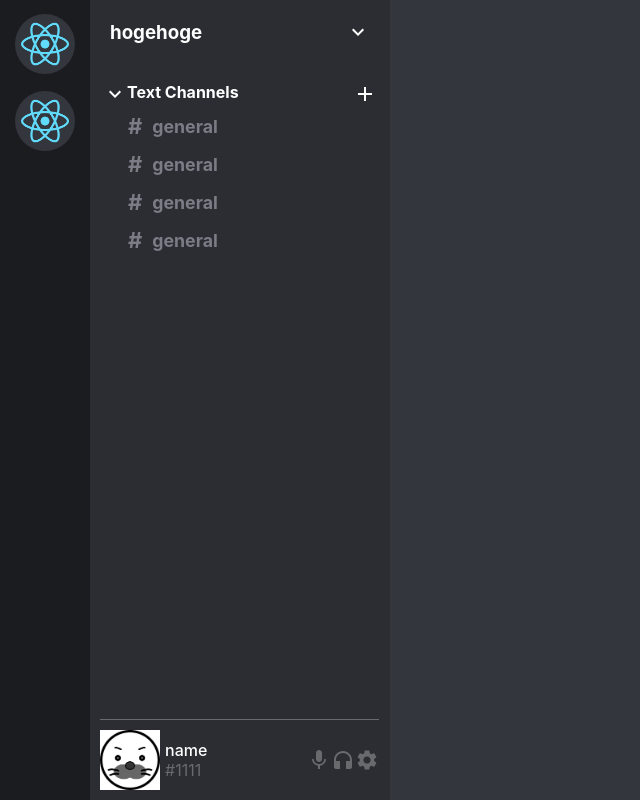
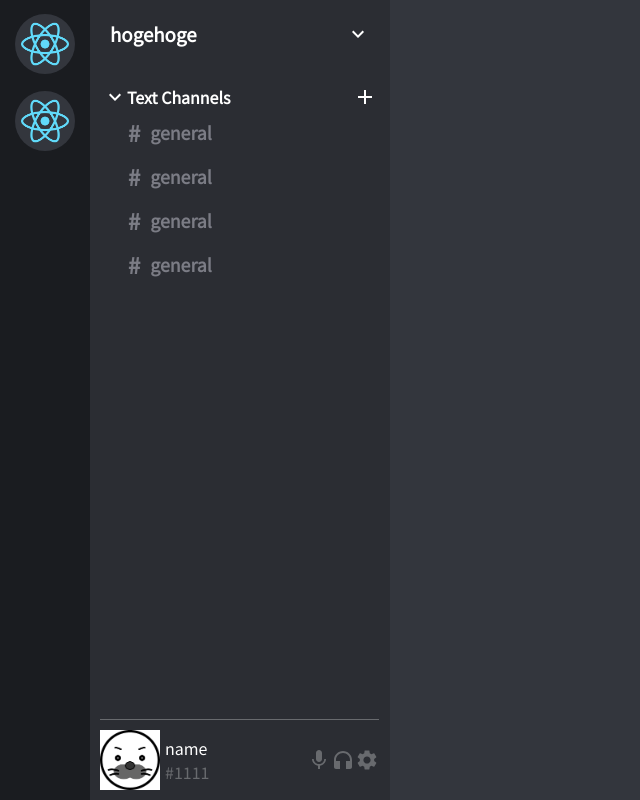
Before and after one commit to hnegishi/cln, a React (Create React App) app: page / in a window 1280 px wide. Shown: the whole page, without its empty margins (0-640 px from the left). Built offline with nearby package versions, Linux system fonts and the light colour scheme.

Commit message:
[add] Noto Sans JP font

```diff
--- a/public/index.html
+++ b/public/index.html
@@ -24,7 +24,8 @@
       work correctly both with client-side routing and a non-root public URL.
       Learn how to configure a non-root public URL by running `npm run build`.
     -->
-    <title>React App</title>
+    <link href="https://fonts.googleapis.com/css?family=Noto+Sans+JP" rel="stylesheet">
+    <title>discord cln</title>
   </head>
   <body>
     <noscript>You need to enable JavaScript to run this app.</noscript>
--- a/src/index.scss
+++ b/src/index.scss
@@ -1,5 +1,6 @@
 * {
   margin: 0;
+  font-family: "Noto Sans JP";
 }
 
 body {
```
